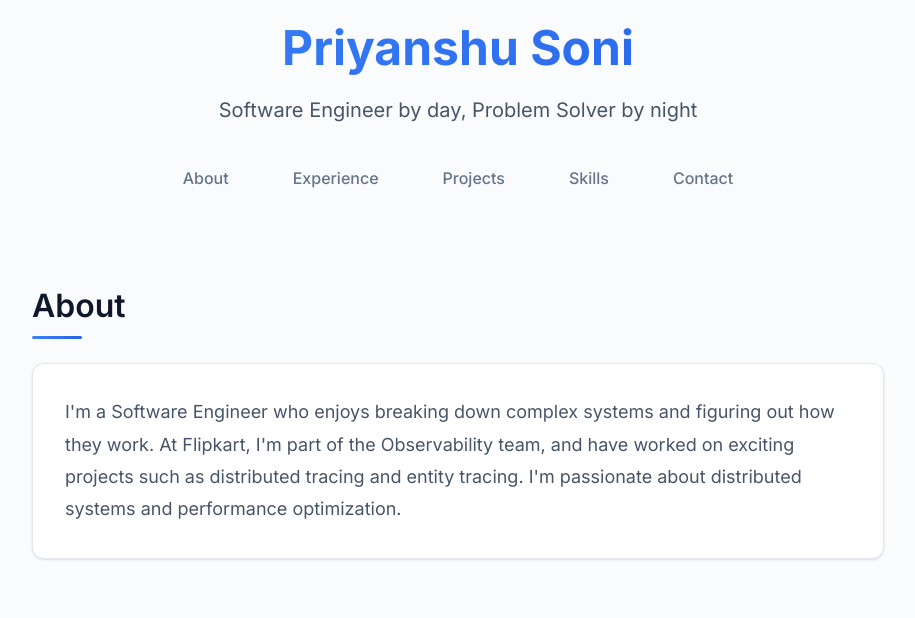
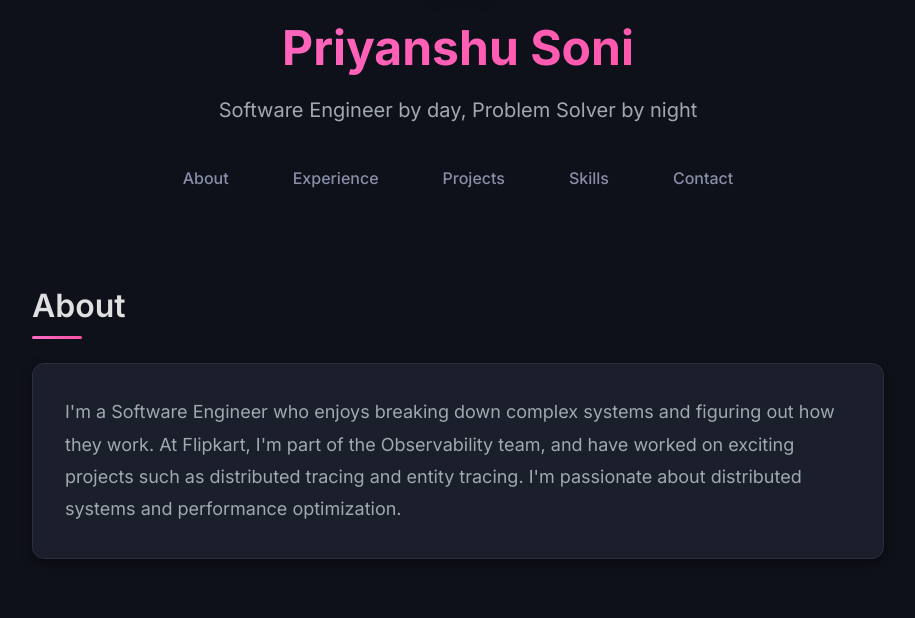
Before and after one commit to pri1712/portfolio, a plain HTML site: page index.html in a window 1280 px wide. Shown: the part 182-800 px from the top of the page, without its empty margins (182-1097 px from the left). Drawn offline with Linux system fonts and the light colour scheme.

Commit message:
webpage commit

```diff
--- a/index.html
+++ b/index.html
@@ -10,32 +10,32 @@
   <link href="https://fonts.googleapis.com/css2?family=Inter:wght@300;400;500;600;700&display=swap" rel="stylesheet">
   <style>
    :root {
-      --bg: #fafbfc;
-      --card: #ffffff;
-      --text: #0f172a;
-      --text-secondary: #475569;
-      --muted: #64748b;
-      --accent: #3b82f6;
-      --accent-hover: #2563eb;
-      --border: #e2e8f0;
-      --shadow: 0 1px 3px 0 rgb(0 0 0 / 0.1), 0 1px 2px -1px rgb(0 0 0 / 0.1);
-      --shadow-lg: 0 10px 15px -3px rgb(0 0 0 / 0.1), 0 4px 6px -4px rgb(0 0 0 / 0.1);
+  --bg: #0f111a;             /* dark background */
+  --card: #1a1f2b;           /* slightly lighter card background */
+  --text: #e0e0e0;           /* main text */
+  --text-secondary: #a0a8b0; /* secondary text */
+  --muted: #888ea8;          /* muted text */
+  --accent: #ff6ec7;         /* vibrant pink/purple for highlights */
+  --accent-hover: #ff4fa3;   /* hover accent */
+  --border: #2a2f3f;         /* subtle border for cards */
+  --shadow: 0 4px 12px rgba(0,0,0,0.4);
+  --shadow-lg: 0 8px 24px rgba(0,0,0,0.5);
   --radius: 12px;
   --maxw: 900px;
 }
 
 @media (prefers-color-scheme: dark) {
   :root {
-        --bg: #0f172a;
-        --card: #1e293b;
-        --text: #f8fafc;
-        --text-secondary: #cbd5e1;
-        --muted: #94a3b8;
-        --accent: #60a5fa;
-        --accent-hover: #3b82f6;
-        --border: #334155;
-        --shadow: 0 1px 3px 0 rgb(0 0 0 / 0.3), 0 1px 2px -1px rgb(0 0 0 / 0.3);
-        --shadow-lg: 0 10px 15px -3px rgb(0 0 0 / 0.3), 0 4px 6px -4px rgb(0 0 0 / 0.3);
+    --bg: #0f111a;
+    --card: #1a1f2b;
+    --text: #e0e0e0;
+    --text-secondary: #a0a8b0;
+    --muted: #888ea8;
+    --accent: #ff6ec7;
+    --accent-hover: #ff4fa3;
+    --border: #2a2f3f;
+    --shadow: 0 4px 12px rgba(0,0,0,0.4);
+    --shadow-lg: 0 8px 24px rgba(0,0,0,0.5);
   }
 }
 
@@ -321,6 +321,14 @@
       display: flex;
       flex-wrap: wrap;
       gap: 12px;
+    }
+    a, .skill, .stack-item {
+  transition: color 0.2s, background-color 0.2s, transform 0.2s;
+}
+
+a:hover, .skill:hover, .stack-item:hover {
+  color: var(--accent-hover);
+  transform: translateY(-2px);
 }
 
     .tech {
```
Lines whose indentation alone changed are shown as unchanged.
